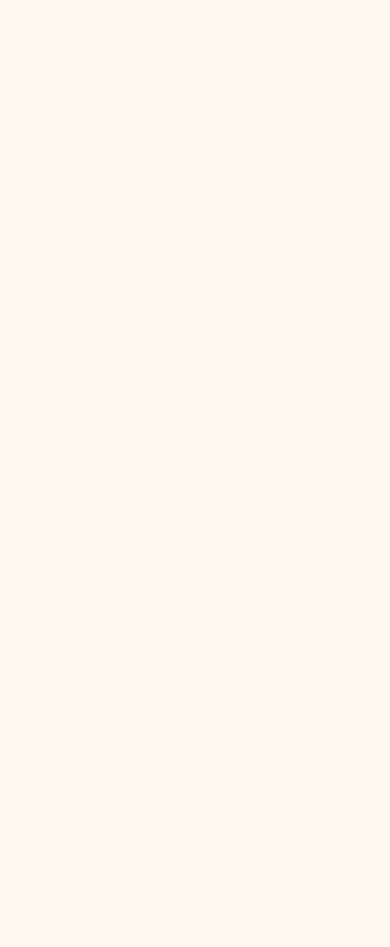
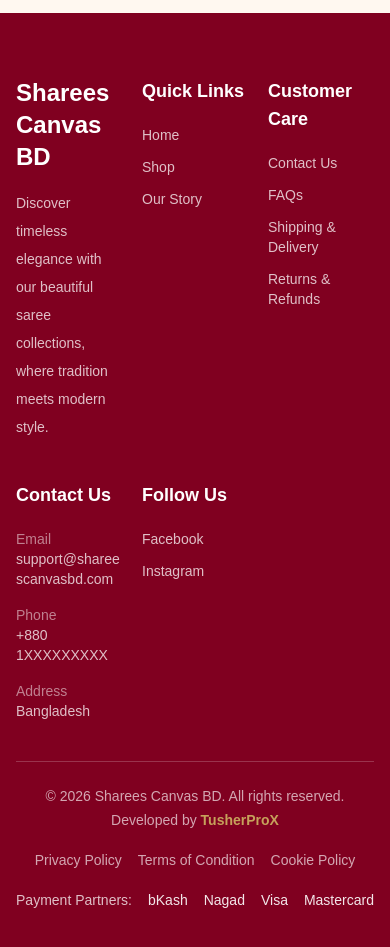
Before and after one commit to Tusher-ProX/First-shop-Ecommerce-Frontend, a Next.js app: page / in a window 390 px wide. Shown: the part 1840-2787 px from the top of the page. Before the commit the page ends 1853 px from the top, so only its background shows below. Built offline with nearby package versions, Linux system fonts and the light colour scheme.

Commit message:
feat: add responsive website footer

```diff
--- a/src/app/layout.tsx
+++ b/src/app/layout.tsx
@@ -2,6 +2,7 @@ import type { Metadata } from "next";
 import { Geist, Geist_Mono } from "next/font/google";
 import "./globals.css";
 import Navbar from "../components/Navbar";
+import Footer from "../components/Footer";
 
 const geistSans = Geist({
 	variable: "--font-geist-sans",
@@ -27,7 +28,7 @@ export default function RootLayout({ children }: LayoutProps<"/">) {
       		<body className="min-h-full flex flex-col">
 		    	<Navbar/>
         		{children}
-
+				<Footer/>
       		</body>
     	</html>
   	);
--- /dev/null
+++ b/src/components/Footer.tsx
@@ -0,0 +1,171 @@
+import Link from "next/link";
+
+import { footerContent } from "@/src/data/footer";
+
+const currentYear = new Date().getFullYear();
+
+export default function Footer() {
+    return (
+        <footer className="bg-burgundy text-white">
+            <div className="mx-auto max-w-7xl px-4 py-16">
+
+                {/* Main Footer Content */}
+                <div className="grid grid-cols-3 gap-x-5 gap-y-10 lg:grid-cols-5 lg:gap-10">
+
+                    {/* Brand Information */}
+                    <div>
+                        <h2 className="text-2xl font-semibold">
+                            {footerContent.brand.name}
+                        </h2>
+
+                        <p className="mt-4 text-sm leading-7 text-white/75">
+                            {footerContent.brand.description}
+                        </p>
+                    </div>
+
+                    {/* Quick Links */}
+                    <div>
+                        <h3 className="text-lg font-semibold">Quick Links</h3>
+
+                        <ul className="mt-5 space-y-3 text-sm text-white/75">
+                            {footerContent.quickLinks.map((link) => (
+                                <li key={link.name}>
+                                    <Link
+                                        href={link.href}
+                                        className="transition-colors hover:text-gold"
+                                    >
+                                        {link.name}
+                                    </Link>
+                                </li>
+                            ))}
+                        </ul>
+                    </div>
+
+                    {/* Customer Care */}
+                    <div>
+                        <h3 className="text-lg font-semibold">Customer Care</h3>
+
+                        <ul className="mt-5 space-y-3 text-sm text-white/75">
+                            {footerContent.customerCare.map((link) => (
+                                <li key={link.name}>
+                                    <Link
+                                        href={link.href}
+                                        className="transition-colors hover:text-gold"
+                                    >
+                                        {link.name}
+                                    </Link>
+                                </li>
+                            ))}
+                        </ul>
+                    </div>
+
+                    {/* Contact Us */}
+                    <div>
+                        <h3 className="text-lg font-semibold">Contact Us</h3>
+
+                        <ul className="mt-5 space-y-4 text-sm text-white/75">
+                            <li>
+                                <span className="block text-white/50">Email</span>
+                                <a
+                                    href={`mailto:${footerContent.contact.email}`}
+                                    className="block break-all transition-colors hover:text-gold"
+                                >
+                                    {footerContent.contact.email}
+                                </a>
+                            </li>
+
+                            <li>
+                                <span className="block text-white/50">Phone</span>
+                                <a
+                                    href={`tel:${footerContent.contact.phone}`}
+                                    className="transition-colors hover:text-gold"
+                                >
+                                    {footerContent.contact.phone}
+                                </a>
+                            </li>
+
+                            <li>
+                                <span className="block text-white/50">Address</span>
+                                <p>{footerContent.contact.address}</p>
+                            </li>
+                        </ul>
+                    </div>
+
+                    {/* Follow Us */}
+                    <div className="min-w-0">
+                        <h3 className="text-lg font-semibold">Follow Us</h3>
+
+                        <div className="mt-5 flex flex-col gap-3 text-sm text-white/75">
+                            {footerContent.socialLinks.map((social) => (
+                                <a
+                                    key={social.name}
+                                    href={social.href}
+                                    target="_blank"
+                                    rel="noopener noreferrer"
+                                    className="transition-colors hover:text-gold"
+                                >
+                                    {social.name}
+                                </a>
+                            ))}
+                        </div>
+                    </div>
+
+                </div>
+
+                {/* Bottom Footer Section */}
+                <div className="mt-10 grid grid-cols-1 items-center gap-5 border-t border-white/20 pt-6 lg:grid-cols-3">
+
+                    {/* Copyright */}
+                    <div className="text-center text-sm text-white/65 lg:text-left">
+                        <p>
+                            © {currentYear} {footerContent.copyright}
+                        </p>
+
+                        <p className="mt-1">
+                            Developed by{" "}
+                            <Link
+                                href="https://github.com/Tusher-ProX"
+                                target="_blank"
+                                rel="noopener noreferrer"
+                                className="font-semibold text-gold transition-colors hover:text-white"
+                            >
+                                TusherProX
+                            </Link>
+                        </p>
+                    </div>
+
+                    {/* Policy Links */}
+                    <div className="flex flex-wrap items-center justify-center gap-4 text-sm text-white/65">
+                        {footerContent.policies.map((policy) => (
+                            <Link
+                                key={policy.name}
+                                href={policy.href}
+                                className="transition-colors hover:text-gold"
+                            >
+                                {policy.name}
+                            </Link>
+                        ))}
+                    </div>
+
+                    {/* Payment Partners */}
+                    <div className="flex flex-wrap items-center justify-center gap-4 lg:justify-end">
+                        <span className="text-sm font-medium text-white/75">
+                            Payment Partners:
+                        </span>
+
+                        {footerContent.paymentMethods.map((method) => (
+                            <span
+                                key={method.name}
+                                className="text-sm font-medium text-white/90 transition-colors hover:text-gold"
+                            >
+                                {method.name}
+                            </span>
+                        ))}
+                    </div>
+
+                </div>
+
+            </div>
+        </footer>
+    );
+}
--- /dev/null
+++ b/src/data/footer.ts
@@ -0,0 +1,46 @@
+export const footerContent = {
+    brand: {
+        name: "Sharees Canvas BD",
+        description:
+            "Discover timeless elegance with our beautiful saree collections, where tradition meets modern style.",
+    },
+
+    quickLinks: [
+        { name: "Home", href: "/" },
+        { name: "Shop", href: "/products" },
+        { name: "Our Story", href: "/about" },
+    ],
+
+    customerCare: [
+        { name: "Contact Us", href: "/contact" },
+        { name: "FAQs", href: "/faq" },
+        { name: "Shipping & Delivery", href: "/shipping" },
+        { name: "Returns & Refunds", href: "/returns" },
+    ],
+
+    policies: [
+        { name: "Privacy Policy", href: "/privacy-policy" },
+        { name: "Terms of Condition", href: "/terms-and-conditions" },
+        { name: "Cookie Policy", href: "/cookie-policy" },
+    ],
+
+    contact: {
+        email: "support@shareescanvasbd.com",
+        phone: "+880 1XXXXXXXXX",
+        address: "Bangladesh",
+    },
+
+    socialLinks: [
+        { name: "Facebook", href: "#" },
+        { name: "Instagram", href: "#" },
+    ],
+
+    paymentMethods: [
+        { name: "bKash" },
+        { name: "Nagad" },
+        { name: "Visa" },
+        { name: "Mastercard" },
+    ],
+
+    copyright: "Sharees Canvas BD. All rights reserved.",
+};
```
Lines whose indentation alone changed are shown as unchanged.
